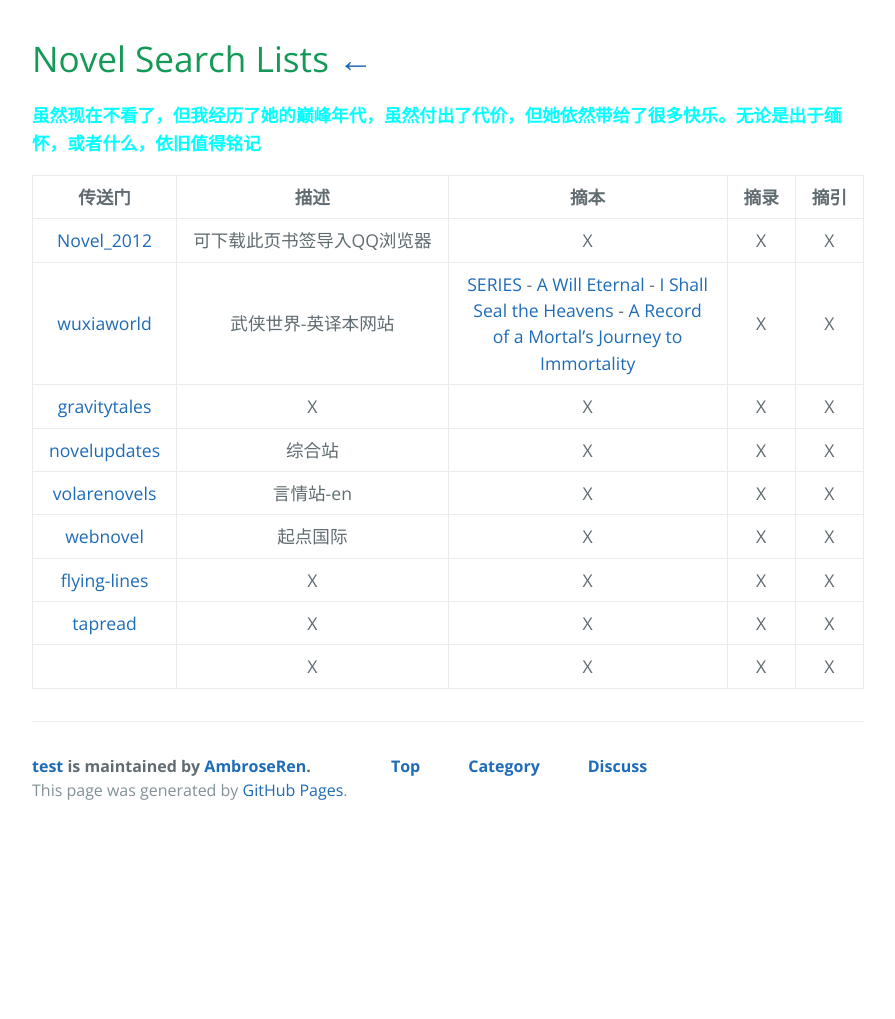
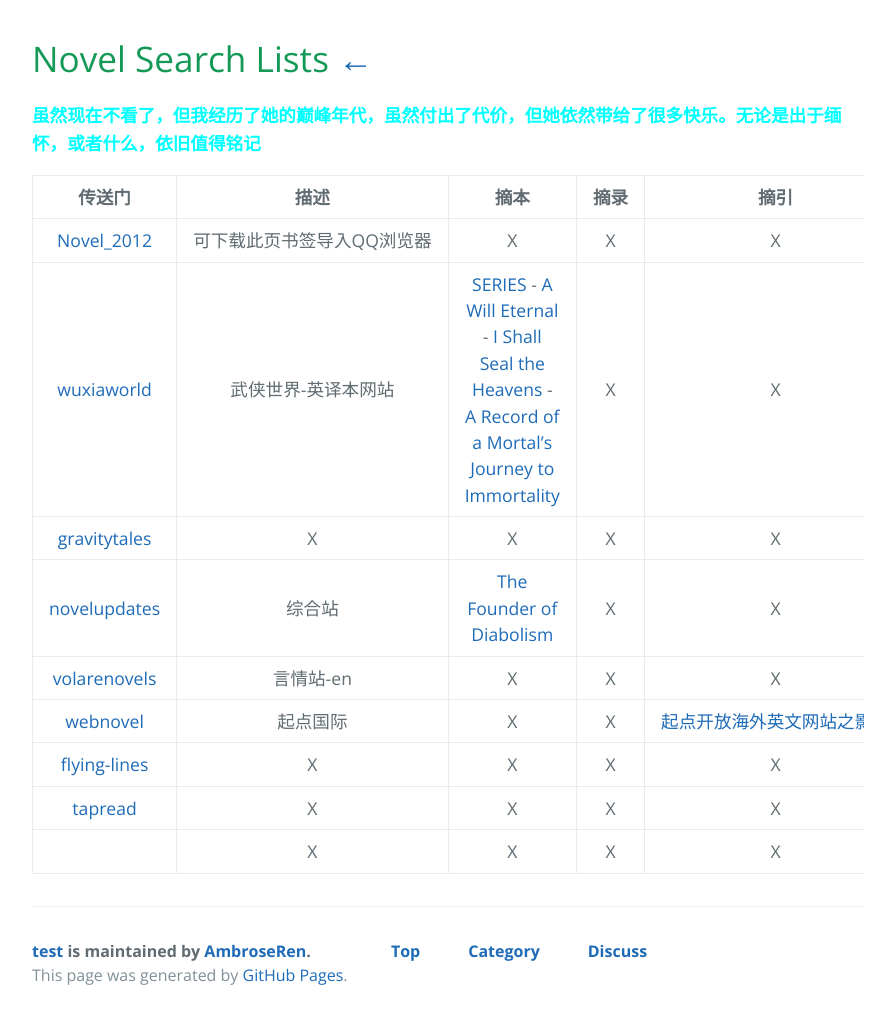
Before and after one commit to AmbroseRen/test, a Jekyll site: the page built from Library/Novel.md, in a window 1280 px wide. Shown: the whole page, without its empty margins (192-1087 px from the left). Built offline with Jekyll 4.4.1, drawn with Linux system fonts in a browser that asks for light colours; our own code applies the rules of GitHub Pages for plain Markdown files; the repository's description, which GitHub fills in, is left out; before the commit the page ends 900 px from its top, so only the background shows below that.

Commit message:
Update Novel.md

```diff
--- a/Library/Novel.md
+++ b/Library/Novel.md
@@ -7,9 +7,9 @@
 | [Novel_2012](Novel/Q_bookmarks_2021_5_21.html) | 可下载此页书签导入QQ浏览器 | X | X | X |
 | [wuxiaworld](https://www.wuxiaworld.com/) | 武侠世界-英译本网站 | [SERIES](https://www.wuxiaworld.com/novels) - [A Will Eternal](https://www.wuxiaworld.com/novel/a-will-eternal) - [I Shall Seal the Heavens](https://www.wuxiaworld.com/novel/i-shall-seal-the-heavens) - [A Record of a Mortal’s Journey to Immortality](https://www.wuxiaworld.com/novel/rmji) | X | X |
 | [gravitytales](https://www.gravitytales.cc/) | X | X | X | X |
-| [novelupdates](https://www.novelupdates.com/) | 综合站 | X | X | X |
+| [novelupdates](https://www.novelupdates.com/) | 综合站 | [The Founder of Diabolism](https://www.novelupdates.com/series/the-founder-of-diabolism/) | X | X |
 | [volarenovels](https://www.volarenovels.com/) | 言情站-en | X | X | X |
-| [webnovel](https://www.webnovel.com/) | 起点国际 | X | X | X |
+| [webnovel](https://www.webnovel.com/) | 起点国际 | X | X | [起点开放海外英文网站之影响](https://www.zhihu.com/question/56737119) |
 | [flying-lines](https://www.flying-lines.com/) | X | X | X | X |
 | [tapread](https://www.tapread.com/) | X | X | X | X |
 | []() | X | X | X | X |
```
